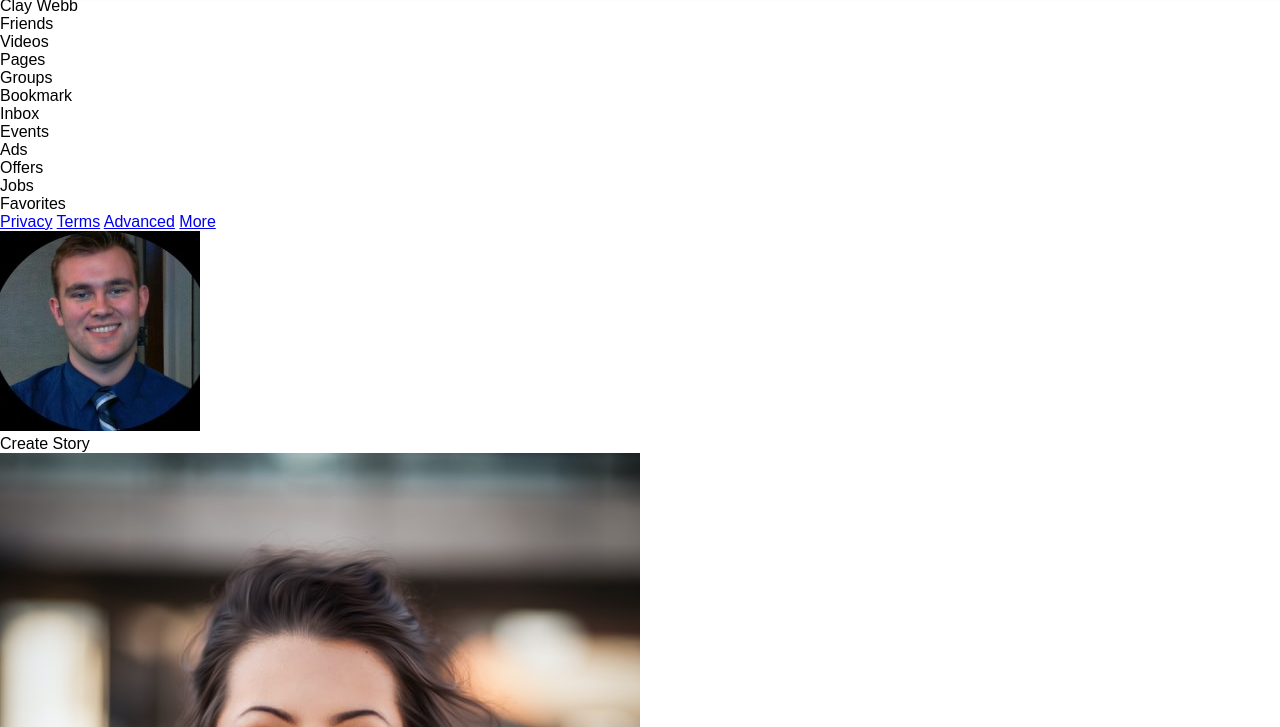
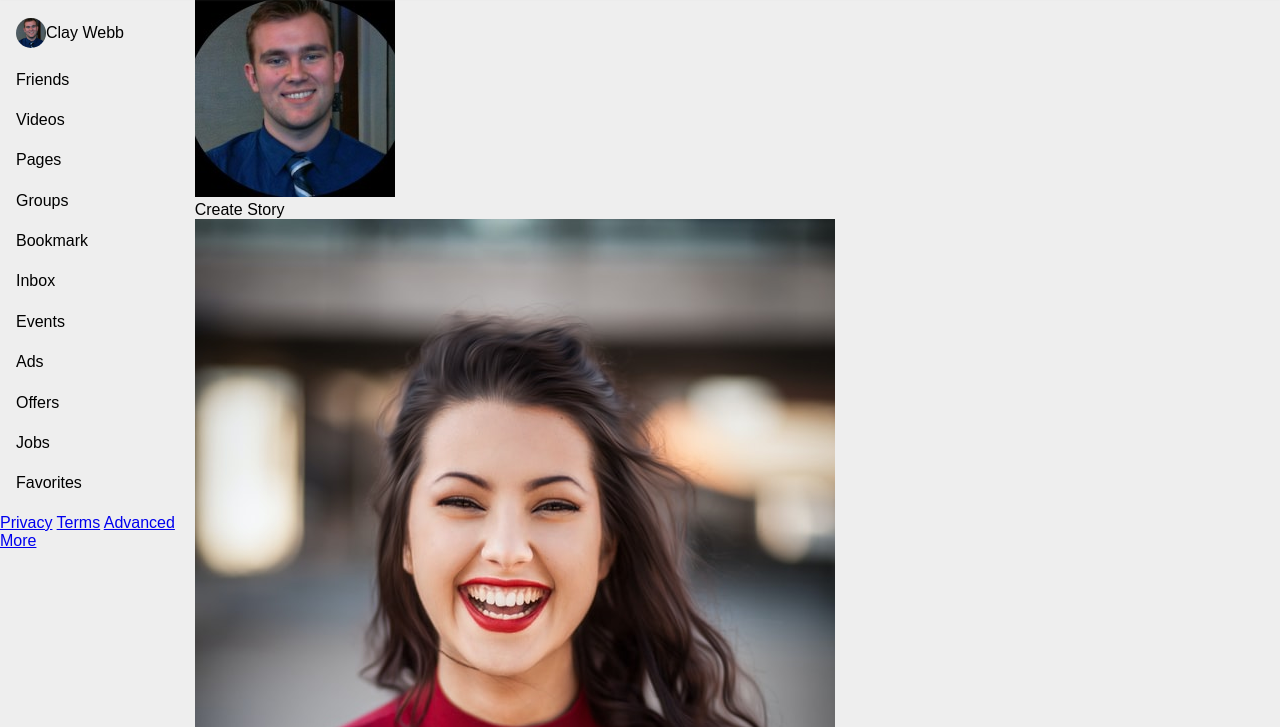
Before and after one commit to claywebb5/Winter_Break_Project, a plain HTML site: page index.html in a window 1280 px wide. Shown: the part 73-800 px from the top of the page. Drawn offline with Linux system fonts and the light colour scheme.

Commit message:
CSS Container Updated

```diff
--- a/style.css
+++ b/style.css
@@ -92,3 +92,29 @@ nav .nav-right a{
 nav .nav-right a > i{
     font-size:18px;
 }
+
+.container{
+    background:#eee;
+    display:flex;
+}
+
+.container .left-panel, .container .right-panel{
+    position: sticky;
+    top:70px;
+    width:250px;
+    height:calc(100vh - 70px);
+}
+
+.container .left-panel ul{
+    padding:10px 0px;
+}
+
+.container .left-panel ul li{
+    list-style: none;
+    display: flex;
+    padding:.7rem 1rem;
+    align-items: center;
+    transition: .3s;
+    border-radius: 5px;
+    cursor: pointer;
+}
```
